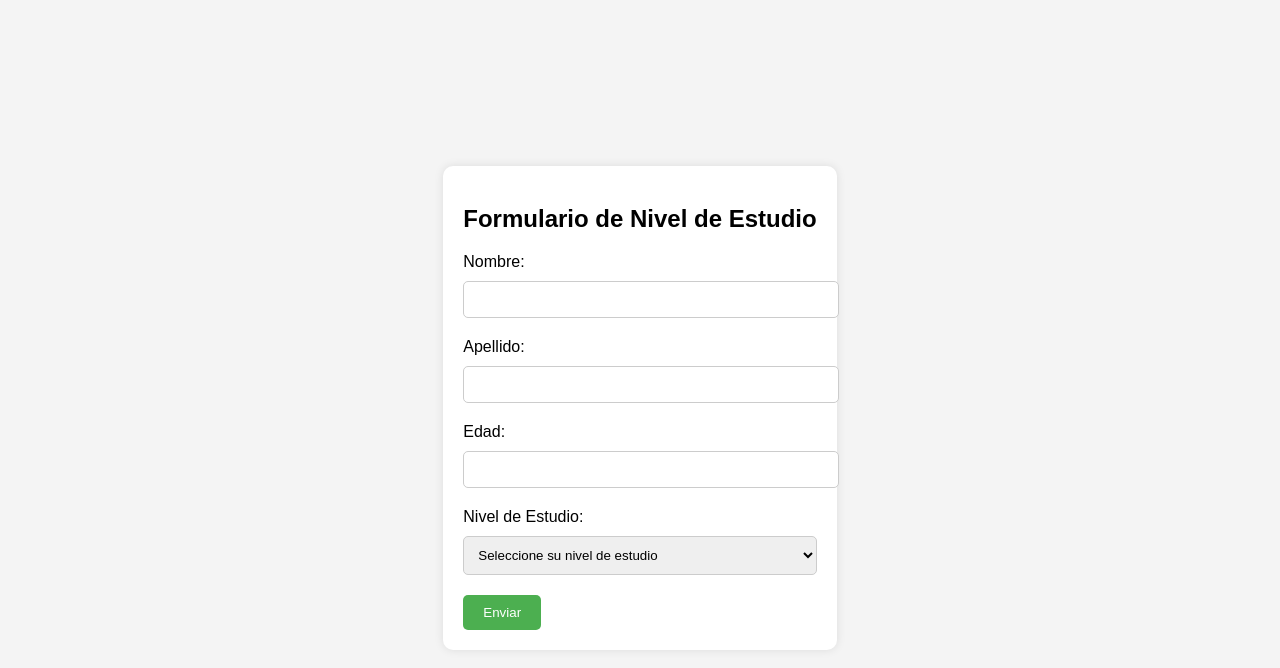
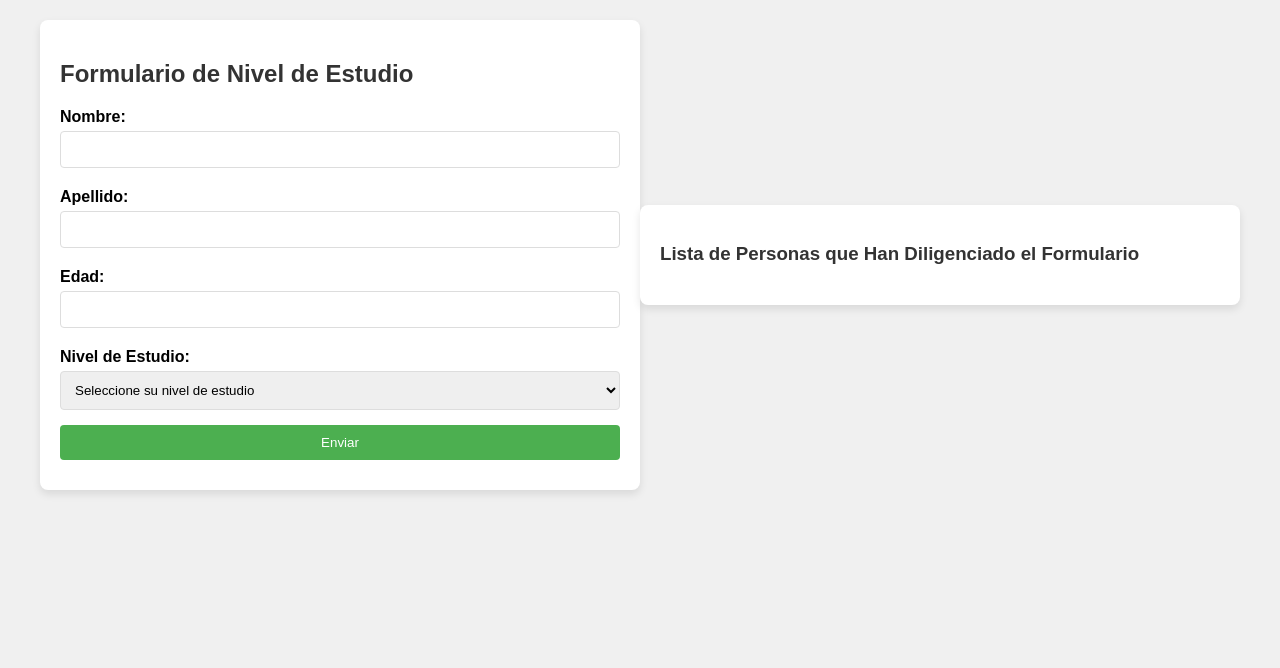
Before and after one commit to BryanMBS/Formulario_Casa, a website: page index.html in a window 1280 px wide. Drawn offline with Linux system fonts and the light colour scheme.

Commit message:
modificacion de css, html y listas

```diff
--- a/assets/styles.css
+++ b/assets/styles.css
@@ -1,46 +1,100 @@
 body {
   font-family: Arial, sans-serif;
-  background-color: #f4f4f4;
+  background-color: #f0f0f0;
+  margin: 0;
+  padding: 20px;
   display: flex;
   justify-content: center;
   align-items: center;
   height: 100vh;
+  flex-direction: column;
 }
 
-.form-container {
+.form-container,
+.list-container {
   background-color: #fff;
   padding: 20px;
-  border-radius: 10px;
-  box-shadow: 0 0 10px rgba(0, 0, 0, 0.1);
+  border-radius: 8px;
+  box-shadow: 0 4px 8px rgba(0, 0, 0, 0.1);
+  max-width: 100%;
+  width: 100%;
+  margin-bottom: 20px;
+  box-sizing: border-box;
 }
 
-.form-container h2 {
+h2,
+h3 {
+  color: #333;
   margin-bottom: 20px;
 }
 
-.form-container label {
+form label {
   display: block;
-  margin-bottom: 10px;
+  margin-top: 10px;
+  font-weight: bold;
 }
 
-.form-container input[type="text"],
-.form-container select {
+form input,
+form select,
+form button {
   width: 100%;
   padding: 10px;
-  margin-bottom: 20px;
-  border: 1px solid #ccc;
-  border-radius: 5px;
+  margin-top: 5px;
+  margin-bottom: 10px;
+  border-radius: 4px;
+  border: 1px solid #ddd;
+  box-sizing: border-box;
 }
 
-.form-container button {
-  padding: 10px 20px;
+form button {
   background-color: #4caf50;
-  color: #fff;
+  color: white;
   border: none;
-  border-radius: 5px;
   cursor: pointer;
+  transition: background-color 0.3s;
 }
 
-.form-container button:hover {
+form button:hover {
   background-color: #45a049;
 }
+
+#people-list {
+  list-style: none;
+  padding: 0;
+}
+
+#people-list li {
+  background-color: #f9f9f9;
+  border: 1px solid #ddd;
+  padding: 10px;
+  margin-bottom: 10px;
+  border-radius: 4px;
+}
+
+@media (min-width: 600px) {
+  .form-container,
+  .list-container {
+    max-width: 80%;
+  }
+}
+
+@media (min-width: 768px) {
+  .form-container,
+  .list-container {
+    max-width: 600px;
+  }
+
+  body {
+    height: auto;
+    flex-direction: row;
+    justify-content: space-between;
+    padding: 20px 40px;
+  }
+}
+
+@media (min-width: 1024px) {
+  .form-container,
+  .list-container {
+    max-width: 800px;
+  }
+}
--- a/index.html
+++ b/index.html
@@ -9,7 +9,7 @@
 <body>
     <div class="form-container">
         <h2>Formulario de Nivel de Estudio</h2>
-        <form>
+        <form id="study-form">
             <label for="nombre">Nombre:</label>
             <input type="text" id="nombre" name="nombre" required>
 
@@ -32,5 +32,10 @@
             <button type="submit">Enviar</button>
         </form>
     </div>
+    <div class="list-container">
+        <h3>Lista de Personas que Han Diligenciado el Formulario</h3>
+        <ul id="people-list"></ul>
+    </div>
+    <script src="assets/script.js"></script> <!-- Vincula el archivo JS -->
 </body>
 </html>
```
Also changed, not shown: script.js (added, +54 -0 lines).
